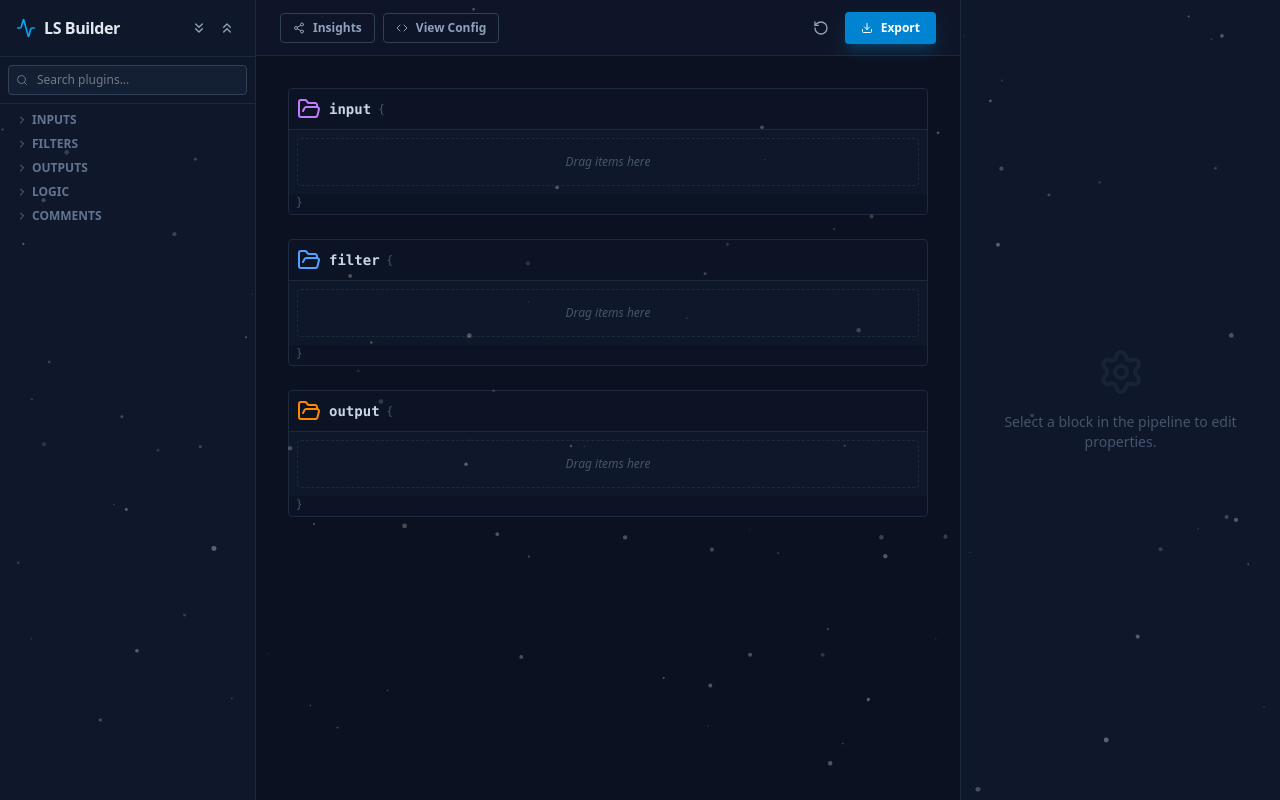
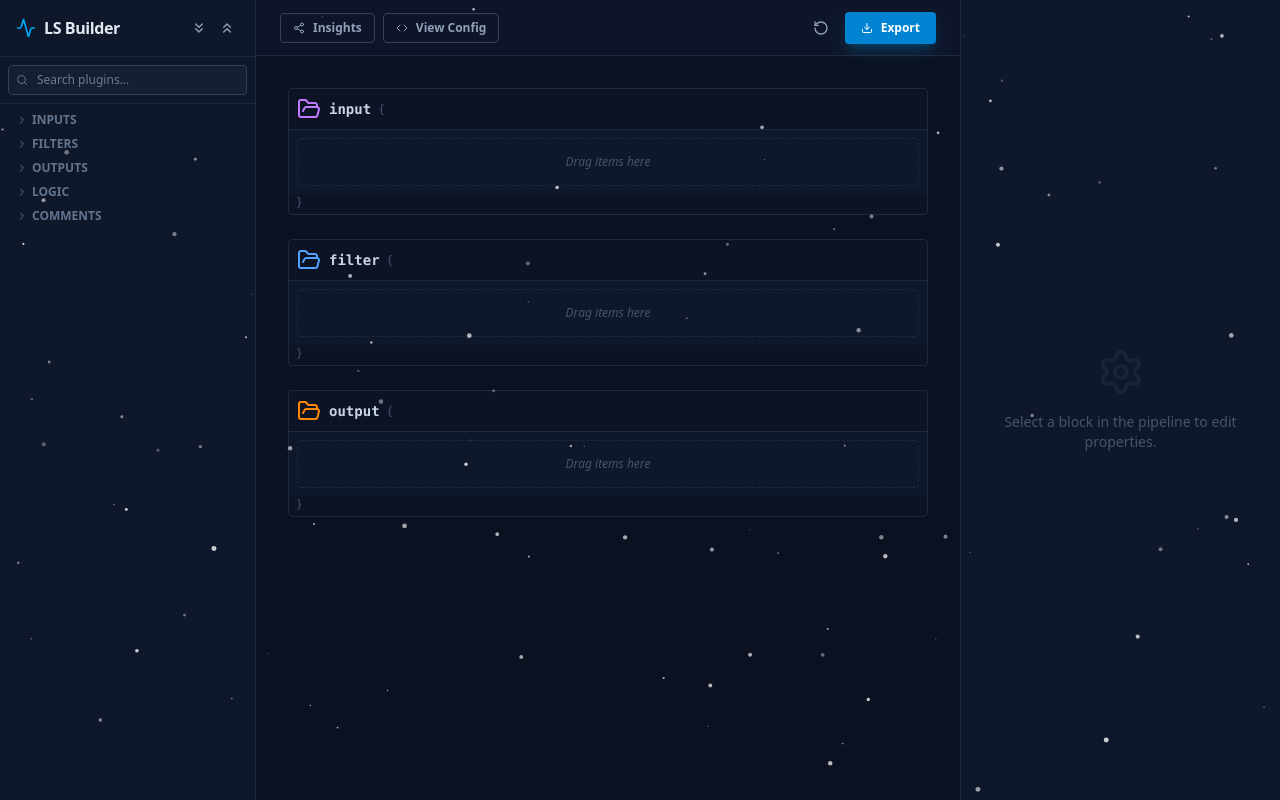
Before and after one commit to pixearch/logstash_builder, a Next.js app: page /lsb in a window 1280 px wide. Built offline with nearby package versions, Linux system fonts and the light colour scheme.

Commit message:
Update page.js

```diff
--- a/src/app/lsb/page.js
+++ b/src/app/lsb/page.js
@@ -3,12 +3,12 @@ import Snowfall from '@/components/Snowfall';
 
 export default function Home() {
   return (
-    <main className="relative min-h-screen bg-slate-950">
-      <div className="relative z-0">
+    <main className="min-h-screen bg-slate-950 relative">
+      <div className="relative z-10">
         <LogstashBuilder />
       </div>
 
-      <div className="absolute inset-0 z-50 pointer-events-none opacity-40 mix-blend-screen">
+      <div className="absolute inset-0 z-20 pointer-events-none">
         <Snowfall />
       </div>
     </main>
```
